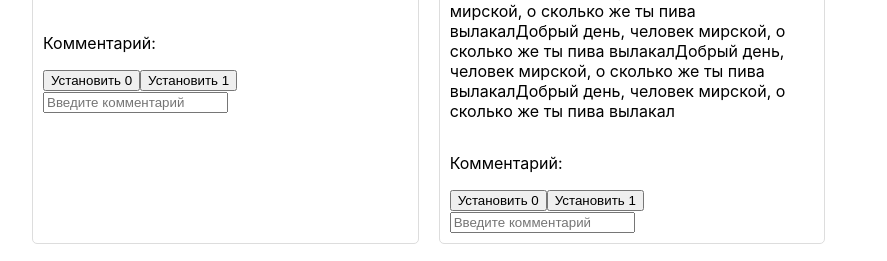
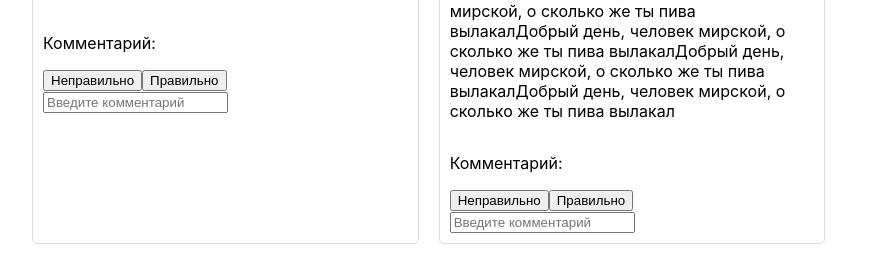
Before and after one commit to MRX1078/digital, a React (Create React App) app: page / in a window 1280 px wide. Shown: the part 336-597 px from the top of the page, without its empty margins (8-895 px from the left). Built offline with nearby package versions, Linux system fonts and the light colour scheme.

Commit message:
Update App.js

```diff
--- a/src/App.js
+++ b/src/App.js
@@ -112,8 +112,8 @@ const App = () => {
                 </div>
                 <p className="comment">Комментарий: {user.comment}</p>
                 <div className="button-container">
-                  <button onClick={() => handleButtonClick(user.id, 0)}>Установить 0</button>
-                  <button onClick={() => handleButtonClick(user.id, 1)}>Установить 1</button>
+                  <button onClick={() => handleButtonClick(user.id, 0)}>Неправильно</button>
+                  <button onClick={() => handleButtonClick(user.id, 1)}>Правильно</button>
                   <input
                       type="text"
                       placeholder="Введите комментарий"
```
